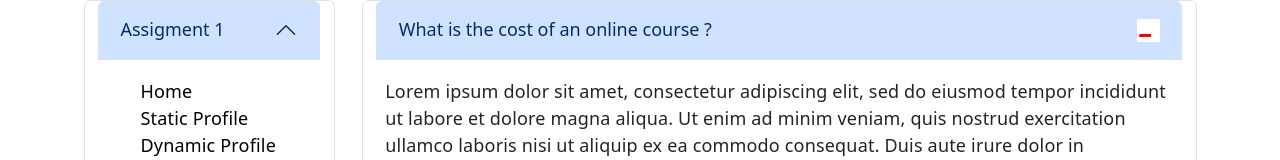
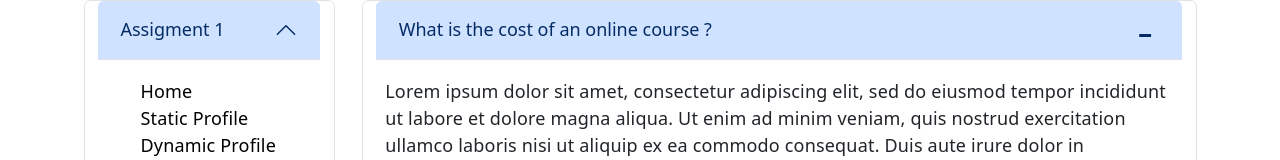
Before and after one commit to DevCodeYuvraj/React-Practice, a React app in the folder myapp/: page /Accordian in a window 1280 px wide. Shown: the top 160 px of the page. Built offline with nearby package versions, Linux system fonts and the light colour scheme; the HTML template or start-up script is replaced by a standard one.

Commit message:
A90710:46 PM145 C14546i10:46 PM

```diff
--- a/myapp/src/index.css
+++ b/myapp/src/index.css
@@ -300,6 +300,4 @@ font-size: small;
 /* When accordion is open */
 .custom-accordion .accordion-button:not(.collapsed)::after {
   content: "−";
-  color: red;
-  background-color: white;
 }
```
